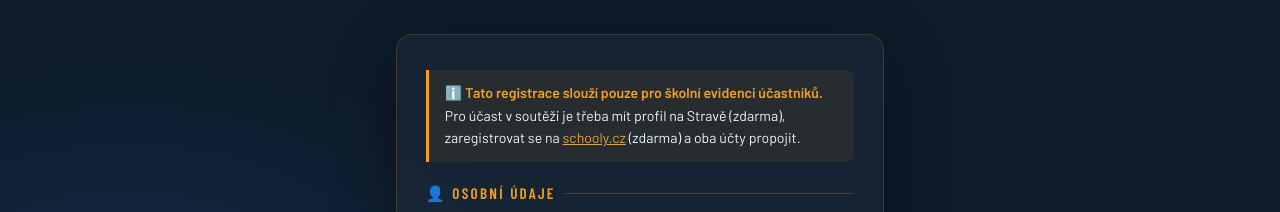
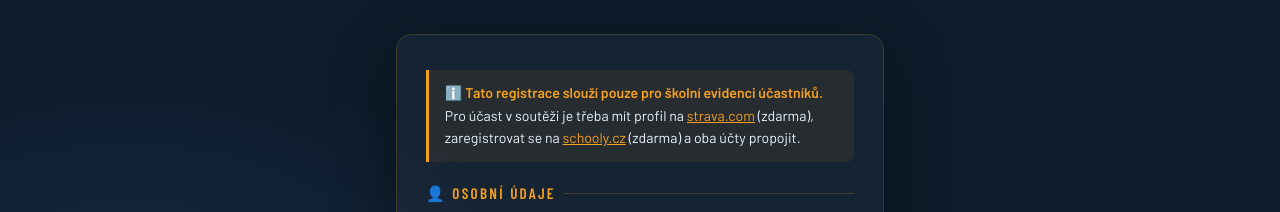
Before and after one commit to ihynek/schooly, a plain HTML site: page index.html in a window 1280 px wide. Shown: the part 261-473 px from the top of the page. Drawn offline with nearby package versions, Linux system fonts and the light colour scheme; a web font is replaced by a local one.

Commit message:
Update registration information with Strava link

```diff
--- a/index.html
+++ b/index.html
@@ -84,7 +84,7 @@
 
       <div class="info-box" style="margin-bottom:1.4rem; font-size:.88rem; line-height:1.6;">
         ℹ️ <strong>Tato registrace slouží pouze pro školní evidenci účastníků.</strong><br>
-        Pro účast v soutěži je třeba mít profil na Stravě (zdarma), zaregistrovat se na
+        Pro účast v soutěži je třeba mít profil na <a href="https://www.strava.com.cz" target="_blank" style="color:var(--orange)">strava.com</a> (zdarma), zaregistrovat se na
         <a href="https://www.schooly.cz" target="_blank" style="color:var(--orange)">schooly.cz</a> (zdarma)
         a oba účty propojit.
       </div>
```
